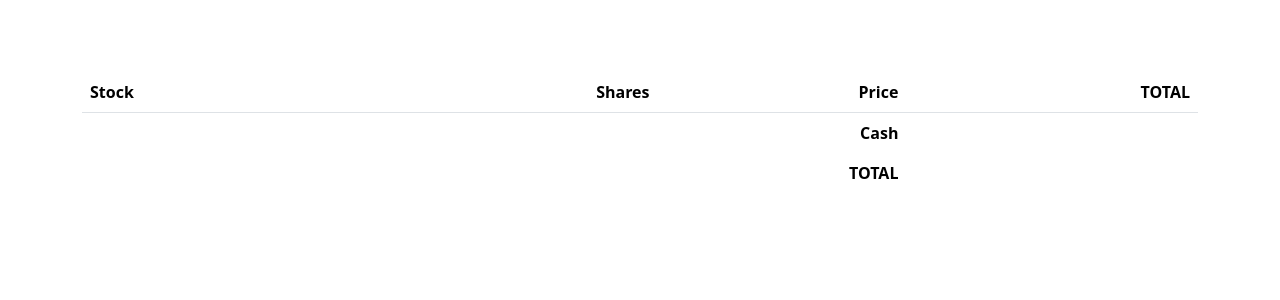
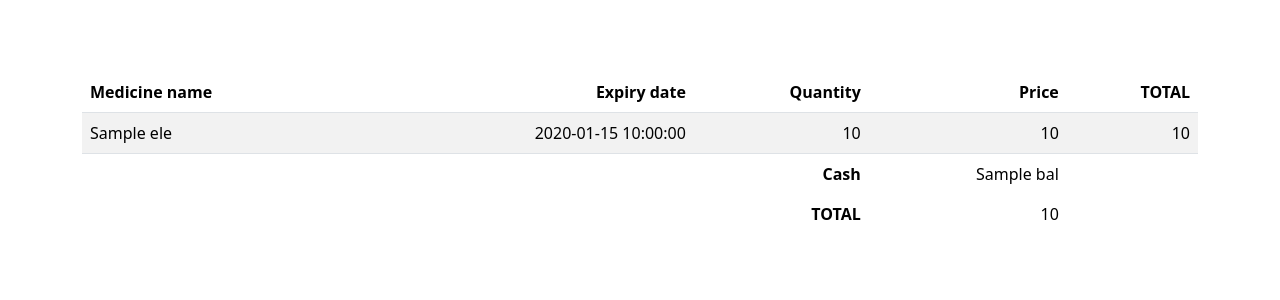
Before and after one commit to thegit-69/project, a Flask app: template templates/index.html in a window 1280 px wide. Shown: the part 76-376 px from the top of the page. Run offline with Flask 3, Linux system fonts and the light colour scheme; the template is opened without the code that fills it: most values are stand-ins (such as "Sample title", 1, 10 or a date in 2020); some libraries are stand-ins or nearby versions.

Commit message:
Index is now workinggit add -A

```diff
--- a/app.py
+++ b/app.py
@@ -40,8 +40,19 @@ def after_request(response):
 @login_required
 def index():
     # need to show the medicines stock
-    meds = db.execute("SELECT name, COUNT(quantity) AS quantity, price,")
-    return render_template("index.html")
+    meds = db.execute("SELECT name, expiry_date, quantity, price FROM medicines WHERE user_id = ? GROUP BY expiry_date ORDER BY expiry_date;", session["user_id"])
+
+    net = 0
+    for ele in meds:
+        ele["TOTAL"] = ele["price"] * ele["quantity"]
+        net += ele["TOTAL"]
+    # bal = ?
+    # curr_bal = current balance a user has and ld = list of dict
+    curr_bal_ld = db.execute("SELECT cash FROM users WHERE id = ?;", session["user_id"])
+    bal = curr_bal_ld[0]["cash"]
+
+    total = bal + net
+    return render_template("index.html", meds=meds, bal=bal, total=total)
 
 
 
--- a/templates/index.html
+++ b/templates/index.html
@@ -9,32 +9,33 @@
     <table class="table table-striped">
         <thead>
             <tr>
-                <th class="text-start">Stock</th>
-                <th class="text-end">Shares</th>
+                <th class="text-start">Medicine name</th>
+                <th class="text-end">Expiry date</th>
+                <!-- Add something like a status with indcators -->
+                <th class="text-end">Quantity</th>
                 <th class="text-end">Price</th>
                 <th class="text-end">TOTAL</th>
             </tr>
         </thead>
        <tbody>
-
-
-                {# {% for ele in portfolio %}
+                {% for ele in meds %}
                 <tr>
-                    <td class="text-start">{{ ele["symbol"] }}</td>
-                    <td class="text-end">{{ ele["shares"]}}</td>
+                    <td class="text-start">{{ ele["name"] }}</td>
+                    <td class="text-end">{{ ele["expiry_date"]}}</td>
+                    <td class="text-end">{{ ele["quantity"] }}</td>
                     <td class="text-end">{{ ele["price"] }}</td>
                     <td class="text-end">{{ ele["TOTAL"] }}</td>
                 </tr>
-            {% endfor %} #}
+            {% endfor %}
         </tbody>
         <tfoot>
             <tr>
                 <td class="border-0 fw-bold text-end" colspan="3">Cash</td>
-                <td class="border-0 text-end">{# {{ bal }}  #}</td>
+                <td class="border-0 text-end">{{ bal }}  </td>
             </tr>
             <tr>
                 <td class="border-0 fw-bold text-end" colspan="3">TOTAL</td>
-                <td class="border-0 w-bold text-end">{# {{ total }}  #}</td>
+                <td class="border-0 w-bold text-end">{{ total }}</td>
             </tr>
         </tfoot>
     </table>
```
Also changed, not shown: medsafe.db, 1 other file.
